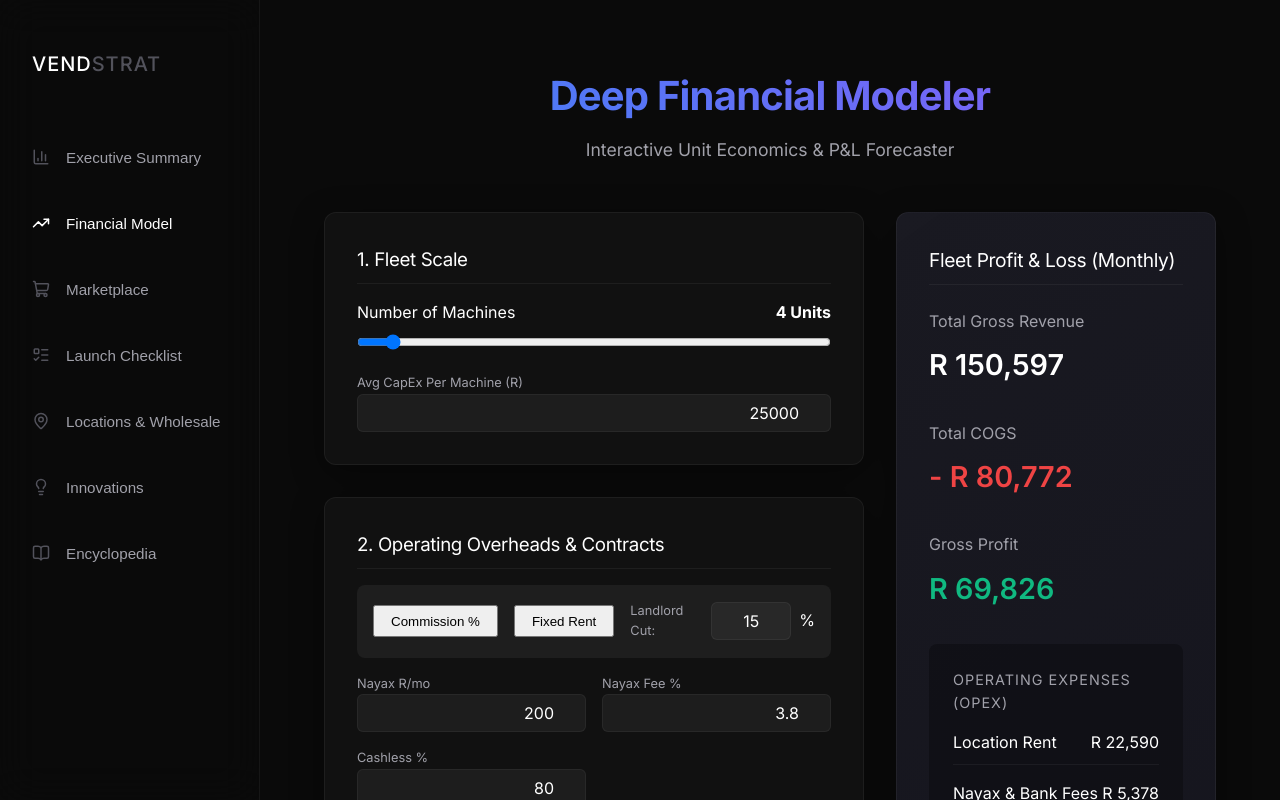
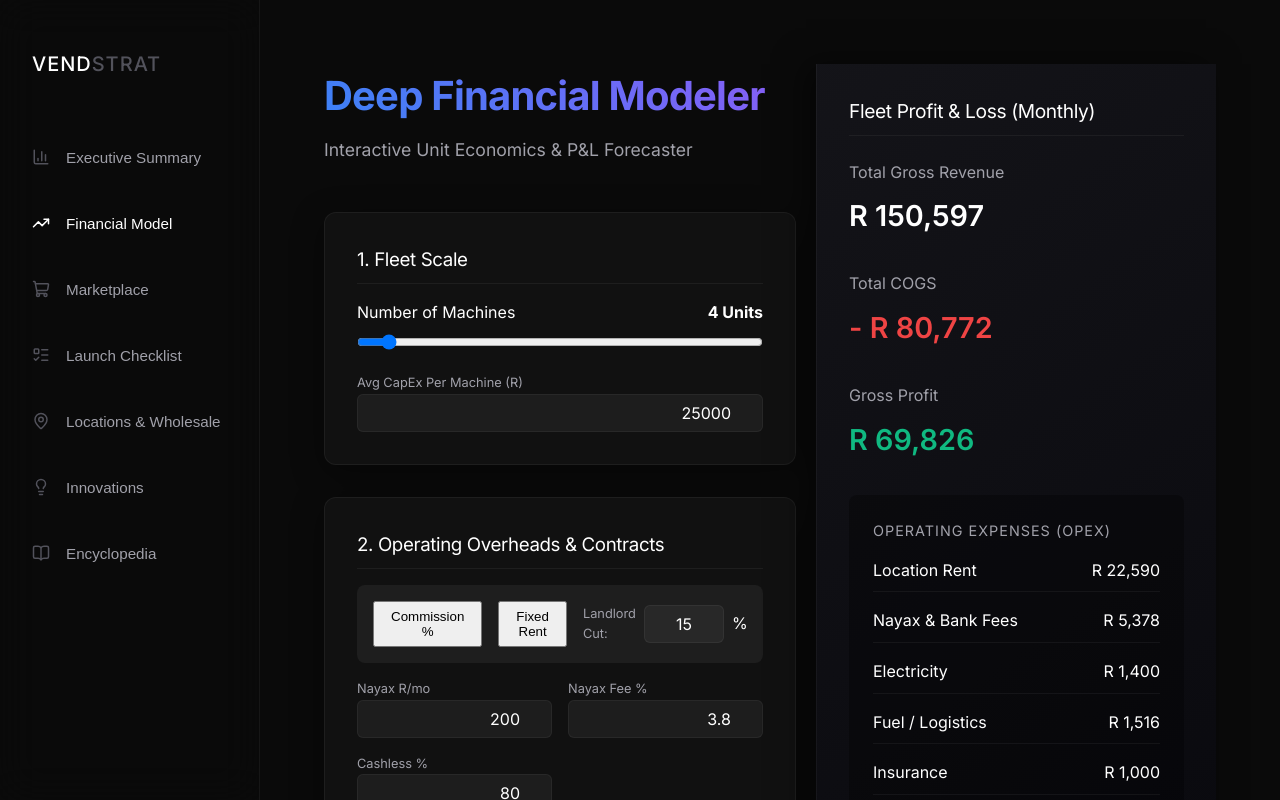
Before and after one commit to obsidian-pixel-backup/vending-strategy-app, a React (Vite) app: page / in a window 1280 px wide. Both pictures are taken after a click on the button "Financial Model". Shown: the top 800 px of the page. Built offline with nearby package versions, Linux system fonts and the light colour scheme.

Commit message:
Fix syntax error in FinancialModeler and select UI in index.css

```diff
--- a/src/components/FinancialModeler.jsx
+++ b/src/components/FinancialModeler.jsx
@@ -138,15 +138,18 @@ export default function FinancialModeler() {
   const paybackMonths = netProfit > 0 ? (totalCapex / netProfit).toFixed(1) : '∞';
 
   return (
-    <div className="animate-fade-in" style={{ display: 'flex', flexDirection: 'column', gap: '2rem' }}>
+    <>
+    <div className="animate-fade-in" style={{ display: 'flex', flexDirection: 'row' }}>
 
-      <div style={{ textAlign: 'center', marginBottom: '1rem' }}>
-        <h2 style={{ fontSize: '2.5rem', fontWeight: 800, margin: 0, background: 'linear-gradient(45deg, #3b82f6, #8b5cf6)', WebkitBackgroundClip: 'text', WebkitTextFillColor: 'transparent' }}>Deep Financial Modeler</h2>
-        <p style={{ color: 'var(--text-secondary)', fontSize: '1.1rem', marginTop: '0.5rem' }}>Interactive Unit Economics & P&L Forecaster</p>
-      </div>
+      {/* LEFT CONTENT AREA */}
+      <div style={{ flex: 1, display: 'flex', flexDirection: 'column', gap: '2rem', paddingRight: '420px', width: '100%' }}>
 
-      <div style={{ display: 'flex', gap: '2rem', alignItems: 'flex-start', flexWrap: 'wrap' }}>
-        <div style={{ flex: '1 1 60%', display: 'flex', flexDirection: 'column', gap: '2rem', minWidth: '350px' }}>
+        <div style={{ textAlign: 'left', marginBottom: '1rem' }}>
+          <h2 style={{ fontSize: '2.5rem', fontWeight: 800, margin: 0, background: 'linear-gradient(45deg, #3b82f6, #8b5cf6)', WebkitBackgroundClip: 'text', WebkitTextFillColor: 'transparent' }}>Deep Financial Modeler</h2>
+          <p style={{ color: 'var(--text-secondary)', fontSize: '1.1rem', marginTop: '0.5rem' }}>Interactive Unit Economics & P&L Forecaster</p>
+        </div>
+
+        <div style={{ display: 'flex', flexDirection: 'column', gap: '2rem', width: '100%' }}>
 
           {/* TOP CONTROLS */}
           <div style={{ display: 'flex', gap: '2rem', flexWrap: 'wrap' }}>
@@ -323,10 +326,26 @@ export default function FinancialModeler() {
 
       </div>
         </div>
+      </div>
 
-        <div style={{ flex: '1 1 30%', position: 'sticky', top: '2rem', minWidth: '320px' }}>
-          {/* MASTER P&L */}
-          <div className="glass-panel" style={{ background: 'linear-gradient(145deg, rgba(30,30,40,0.8), rgba(20,20,30,0.9))' }}>
+      {/* RIGHT FIXED PANEL */}
+      <div style={{
+        position: 'fixed',
+        top: 0,
+        right: 0,
+        width: '400px',
+        height: '100vh',
+        overflowY: 'auto',
+        background: 'linear-gradient(145deg, rgba(20,20,25,0.98), rgba(10,10,15,0.98))',
+        borderLeft: '1px solid rgba(255,255,255,0.05)',
+        padding: '2rem',
+        zIndex: 50,
+        boxShadow: '-10px 0 30px rgba(0,0,0,0.5)',
+        display: 'flex',
+        flexDirection: 'column'
+      }}>
+        {/* MASTER P&L */}
+        <div style={{ display: 'flex', flexDirection: 'column', height: '100%' }}>
         <h3 style={{ borderBottom: '1px solid var(--glass-border)', paddingBottom: '0.5rem', marginBottom: '1.5rem', fontSize: '1.2rem' }}>Fleet Profit & Loss (Monthly)</h3>
 
         <div style={{ display: 'grid', gridTemplateColumns: 'repeat(auto-fit, minmax(200px, 1fr))', gap: '2rem', marginBottom: '2rem' }}>
@@ -401,11 +420,10 @@ export default function FinancialModeler() {
             </div>
           </div>
         </div>
-
-      </div>
-        </div>
       </div>
 
     </div>
+    </div>
+    </>
   );
 }
--- a/src/data/knowledgeBase.js
+++ b/src/data/knowledgeBase.js
@@ -197,6 +197,19 @@ Required Tech: Telemetry devices sending real-time data to the cloud. AI/ML plat
 
 Strategic Value: Minimizes "truck rolls" by ensuring drivers only visit machines that actually need restocking, saving massive fuel and labor costs. AI also optimizes merchandising by recommending the best product mix (planogram) for each specific machine, preventing stockouts of best-sellers and reducing spoilage of fresh foods.`,
     tags: ['AI', 'Predictive', 'Logistics', 'Routing']
+  },
+  {
+    id: 's5',
+    category: 'Strategy & Innovation',
+    title: 'Location-Based Inventory Strategy (SA)',
+    content: `Inventory must be highly tailored to the specific demographics and foot traffic of the location. A one-size-fits-all approach leads to poor sales and high spoilage.
+
+Malls: High foot traffic means basics like water, Coca-Cola, and universally loved chips and chocolates move quickly. Focus on high volume and broad appeal.
+Transit Hubs (e.g., Cape Town Station, Airport): Quick energy items (Red Bull, biltong) and travel convenience items (tissues, charging cables, pain medication like Panado) are highly lucrative. These locations support premium pricing for convenience.
+Universities (e.g., UCT, CPUT): Students favor energy-boosting items for late-night studying (energy drinks, Bar One, Jungle Oats bars) and affordable savory snacks. Price sensitivity is higher, but volume can offset lower margins.
+
+Strategic Value: Matching the product mix to the micro-environment maximizes revenue per square meter and significantly reduces the risk of slow-moving inventory.`,
+    tags: ['Location', 'Inventory', 'Malls', 'Transit', 'Universities']
   },
 
   // Psychology
--- a/src/index.css
+++ b/src/index.css
@@ -393,6 +393,18 @@ h1 {
   border-color: var(--accent-blue);
 }
 
+select.number-input {
+  text-align: left;
+  width: auto;
+  min-width: 140px;
+  cursor: pointer;
+}
+
+select.number-input option {
+  background-color: var(--bg-dark);
+  color: var(--text-primary);
+}
+
 .metric-box {
   background: rgba(255, 255, 255, 0.02);
   border: 1px solid var(--glass-border);
```
